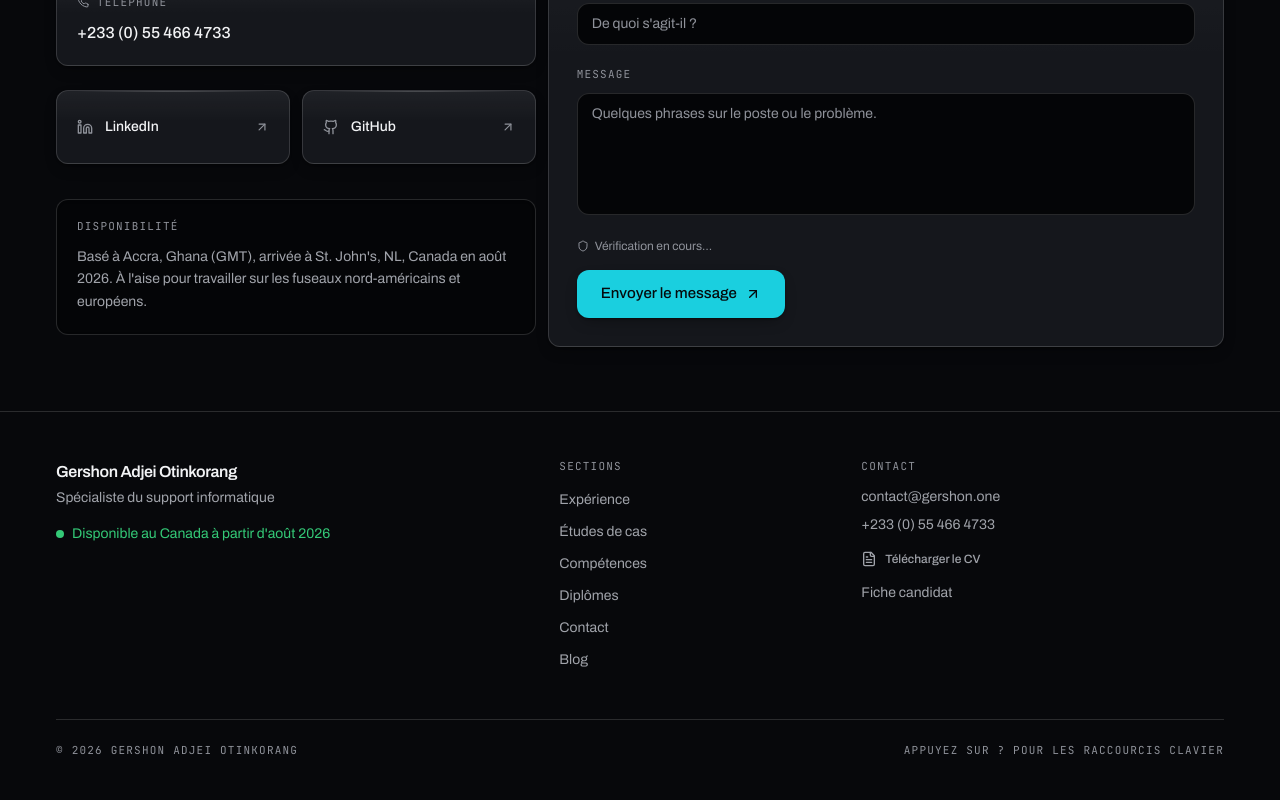
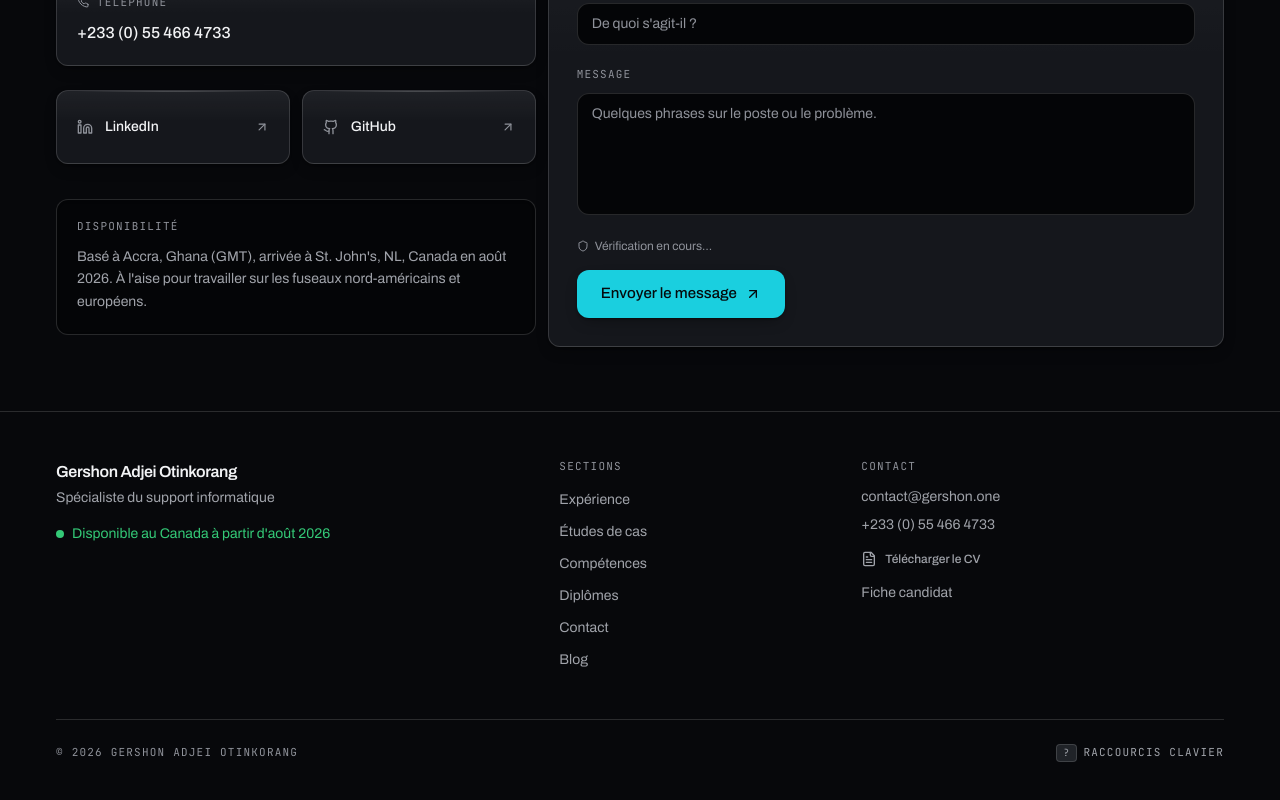
Before and after one commit to gotinkorang1/gershon.one, a Next.js app: page /fr in a window 1280 px wide. Shown: the part 7736-8536 px from the top of the page. Built offline with nearby package versions, Linux system fonts and the light colour scheme; no server answers.

Commit message:
shortcuts: clickable help entry point, V opens CV chooser, G-B jumps to blog

```diff
--- a/components/cv-button.tsx
+++ b/components/cv-button.tsx
@@ -8,6 +8,7 @@ import { resumeUrlFor } from "@/lib/i18n";
 import { Button } from "@/components/ui/button";
 import { Dialog } from "@/components/ui/dialog";
 import { Portal } from "@/components/ui/portal";
+import { CV_OPEN_EVENT } from "@/components/keyboard-shortcuts";
 import { cn } from "@/lib/utils";
 
 type Stage = "closed" | "choose" | "viewing";
@@ -27,11 +28,15 @@ export function CvButton({
   size = "lg",
   label,
   className,
+  respondToShortcut = false,
 }: {
   variant?: "accent" | "outline" | "default" | "ghost";
   size?: "default" | "sm" | "lg";
   label?: string;
   className?: string;
+  /** When true, the global "V" shortcut opens this instance's chooser. Only one
+   *  CvButton on the page should set this, or the shortcut opens two dialogs. */
+  respondToShortcut?: boolean;
 }) {
   const { t, locale } = useI18n();
   const href = resumeUrlFor(locale);
@@ -57,6 +62,16 @@ export function CvButton({
     mq.addEventListener("change", update);
     return () => mq.removeEventListener("change", update);
   }, []);
+
+  // The "V" keyboard shortcut opens the chooser through this event, so it shares
+  // the button's View/Download flow rather than raw-opening the PDF. Only the
+  // opted-in instance listens, so the shortcut never opens two dialogs.
+  useEffect(() => {
+    if (!respondToShortcut) return;
+    const open = () => setStage("choose");
+    window.addEventListener(CV_OPEN_EVENT, open);
+    return () => window.removeEventListener(CV_OPEN_EVENT, open);
+  }, [respondToShortcut]);
 
   const openDirect = useCallback(() => {
     window.open(href, "_blank", "noopener,noreferrer");
--- a/components/keyboard-shortcuts.tsx
+++ b/components/keyboard-shortcuts.tsx
@@ -1,11 +1,18 @@
 "use client";
 
 import { useCallback, useEffect, useState } from "react";
+import { useRouter } from "next/navigation";
 import { useTheme } from "next-themes";
 import { Dialog } from "@/components/ui/dialog";
-import { navLinks, site } from "@/lib/site";
+import { navLinks } from "@/lib/site";
 import { useI18n } from "@/components/locale-provider";
 import { Portal } from "@/components/ui/portal";
+
+/** Fired by the "V" shortcut so the CV chooser (View / Download) opens rather
+ *  than raw-opening the PDF and bypassing the mobile-aware flow. */
+export const CV_OPEN_EVENT = "cv:open";
+/** Lets any element (e.g. the footer hint) open the shortcuts help dialog. */
+export const SHORTCUTS_HELP_EVENT = "shortcuts:open";
 
 const GO_TARGETS: Record<string, string> = {
   e: "#experience",
@@ -14,12 +21,18 @@ const GO_TARGETS: Record<string, string> = {
   t: "#contact",
 };
 
+// `G then B` routes rather than scrolls — the blog is its own page.
+const GO_ROUTES: Record<string, string> = {
+  b: "/blog",
+};
+
 /**
  * Global shortcut layer. Uses a short-lived `g` prefix so Vim-style sequences
  * work without colliding with single-key actions.
  */
 export function KeyboardShortcuts() {
   const { t } = useI18n();
+  const router = useRouter();
   const [helpOpen, setHelpOpen] = useState(false);
 
   const SHORTCUTS: { keys: string[]; label: string }[] = [
@@ -29,6 +42,7 @@ export function KeyboardShortcuts() {
     { keys: ["G", "then", "C"], label: t.ui.shortcuts.goCapabilities },
     { keys: ["G", "then", "R"], label: t.ui.shortcuts.goCredentials },
     { keys: ["G", "then", "T"], label: t.ui.shortcuts.goContact },
+    { keys: ["G", "then", "B"], label: t.ui.shortcuts.goBlog },
     { keys: ["G", "then", "H"], label: t.ui.shortcuts.goTop },
     { keys: ["D"], label: t.ui.shortcuts.toggleDark },
     { keys: ["V"], label: t.ui.shortcuts.downloadCv },
@@ -36,6 +50,13 @@ export function KeyboardShortcuts() {
   ];
   const [awaitingGo, setAwaitingGo] = useState(false);
   const { resolvedTheme, setTheme } = useTheme();
+
+  // Let other components open this dialog (e.g. the footer shortcuts hint).
+  useEffect(() => {
+    const open = () => setHelpOpen(true);
+    window.addEventListener(SHORTCUTS_HELP_EVENT, open);
+    return () => window.removeEventListener(SHORTCUTS_HELP_EVENT, open);
+  }, []);
 
   const scrollTo = useCallback((hash: string) => {
     document.querySelector(hash)?.scrollIntoView({ behavior: "smooth" });
@@ -62,6 +83,7 @@ export function KeyboardShortcuts() {
         e.preventDefault();
         setAwaitingGo(false);
         if (key === "h") window.scrollTo({ top: 0, behavior: "smooth" });
+        else if (GO_ROUTES[key]) router.push(GO_ROUTES[key]);
         else if (GO_TARGETS[key]) scrollTo(GO_TARGETS[key]);
         return;
       }
@@ -80,13 +102,15 @@ export function KeyboardShortcuts() {
         return;
       }
       if (key === "v") {
-        window.open(site.resumeUrl, "_blank", "noopener,noreferrer");
+        // Open the CV chooser (View / Download) instead of raw-opening the PDF,
+        // so the shortcut matches the button's mobile-aware behaviour.
+        window.dispatchEvent(new Event(CV_OPEN_EVENT));
       }
     };
 
     window.addEventListener("keydown", onKey);
     return () => window.removeEventListener("keydown", onKey);
-  }, [awaitingGo, resolvedTheme, setTheme, scrollTo]);
+  }, [awaitingGo, resolvedTheme, setTheme, scrollTo, router]);
 
   return (
     <>
@@ -95,7 +119,7 @@ export function KeyboardShortcuts() {
           <div className="pointer-events-none fixed bottom-6 left-1/2 z-[65] -translate-x-1/2">
           <div className="panel panel-raised px-3 py-2">
             <p className="label text-[0.625rem]">
-              g … {navLinks.map((l) => l.label[0].toLowerCase()).join(" / ")} / h
+              g … {navLinks.map((l) => l.label[0].toLowerCase()).join(" / ")} / b / h
               </p>
             </div>
           </div>
--- a/components/site-footer.tsx
+++ b/components/site-footer.tsx
@@ -5,6 +5,7 @@ import { usePathname } from "next/navigation";
 import { site, navLinks } from "@/lib/site";
 import { useI18n } from "@/components/locale-provider";
 import { CvButton } from "@/components/cv-button";
+import { SHORTCUTS_HELP_EVENT } from "@/components/keyboard-shortcuts";
 
 export function SiteFooter() {
   const { t, locale } = useI18n();
@@ -59,7 +60,7 @@ export function SiteFooter() {
                 </a>
               </li>
               <li>
-                <CvButton variant="ghost" size="sm" className="-ml-3" />
+                <CvButton variant="ghost" size="sm" className="-ml-3" respondToShortcut />
               </li>
               <li>
                 <Link href="/brief" className="link">
@@ -74,9 +75,16 @@ export function SiteFooter() {
           <p className="label">
             © {new Date().getFullYear()} {site.name}
           </p>
-          <p className="label">
-            {t.ui.pressForShortcuts}
-          </p>
+          <button
+            type="button"
+            onClick={() => window.dispatchEvent(new Event(SHORTCUTS_HELP_EVENT))}
+            className="label tap inline-flex items-center gap-1.5 text-muted-foreground transition-colors hover:text-foreground"
+          >
+            <kbd className="rounded border border-border bg-surface-2 px-1.5 py-0.5 font-mono text-[0.625rem] not-italic">
+              ?
+            </kbd>
+            {t.ui.keyboardShortcuts}
+          </button>
         </div>
       </div>
     </footer>
--- a/lib/i18n.ts
+++ b/lib/i18n.ts
@@ -61,7 +61,6 @@ type Dictionary = {
     searchPlaceholder: string;
     close: string;
     keyboardShortcuts: string;
-    pressForShortcuts: string;
     sections: string;
     mainNav: string;
     mobileNav: string;
@@ -149,6 +148,7 @@ type Dictionary = {
       goCapabilities: string;
       goCredentials: string;
       goContact: string;
+      goBlog: string;
       goTop: string;
       toggleDark: string;
       downloadCv: string;
@@ -254,7 +254,6 @@ const en: Dictionary = {
     searchPlaceholder: "Search experience, skills, case studies…",
     close: "Close",
     keyboardShortcuts: "Keyboard shortcuts",
-    pressForShortcuts: "Press ? for keyboard shortcuts",
     sections: "Sections",
     mainNav: "Main",
     mobileNav: "Mobile menu",
@@ -353,6 +352,7 @@ const en: Dictionary = {
       goCapabilities: "Go to capabilities",
       goCredentials: "Go to credentials",
       goContact: "Go to contact",
+      goBlog: "Go to blog",
       goTop: "Go to top",
       toggleDark: "Toggle dark mode",
       downloadCv: "Download CV",
@@ -458,7 +458,6 @@ const fr: Dictionary = {
     searchPlaceholder: "Rechercher expérience, compétences, études de cas…",
     close: "Fermer",
     keyboardShortcuts: "Raccourcis clavier",
-    pressForShortcuts: "Appuyez sur ? pour les raccourcis clavier",
     sections: "Sections",
     mainNav: "Main",
     mobileNav: "Mobile menu",
@@ -557,6 +556,7 @@ const fr: Dictionary = {
       goCapabilities: "Aller aux compétences",
       goCredentials: "Aller aux diplômes",
       goContact: "Aller au contact",
+      goBlog: "Aller au blog",
       goTop: "Revenir en haut",
       toggleDark: "Basculer le mode sombre",
       downloadCv: "Télécharger le CV",
```
